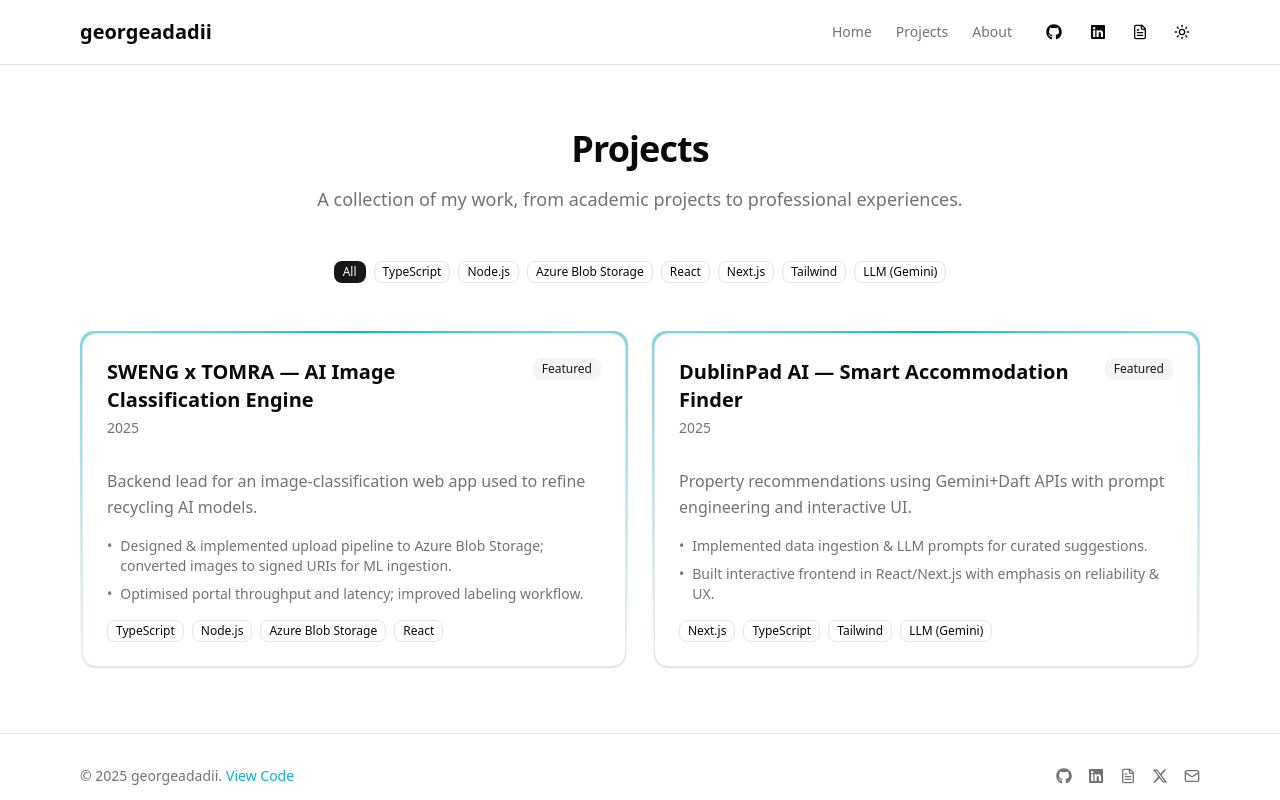
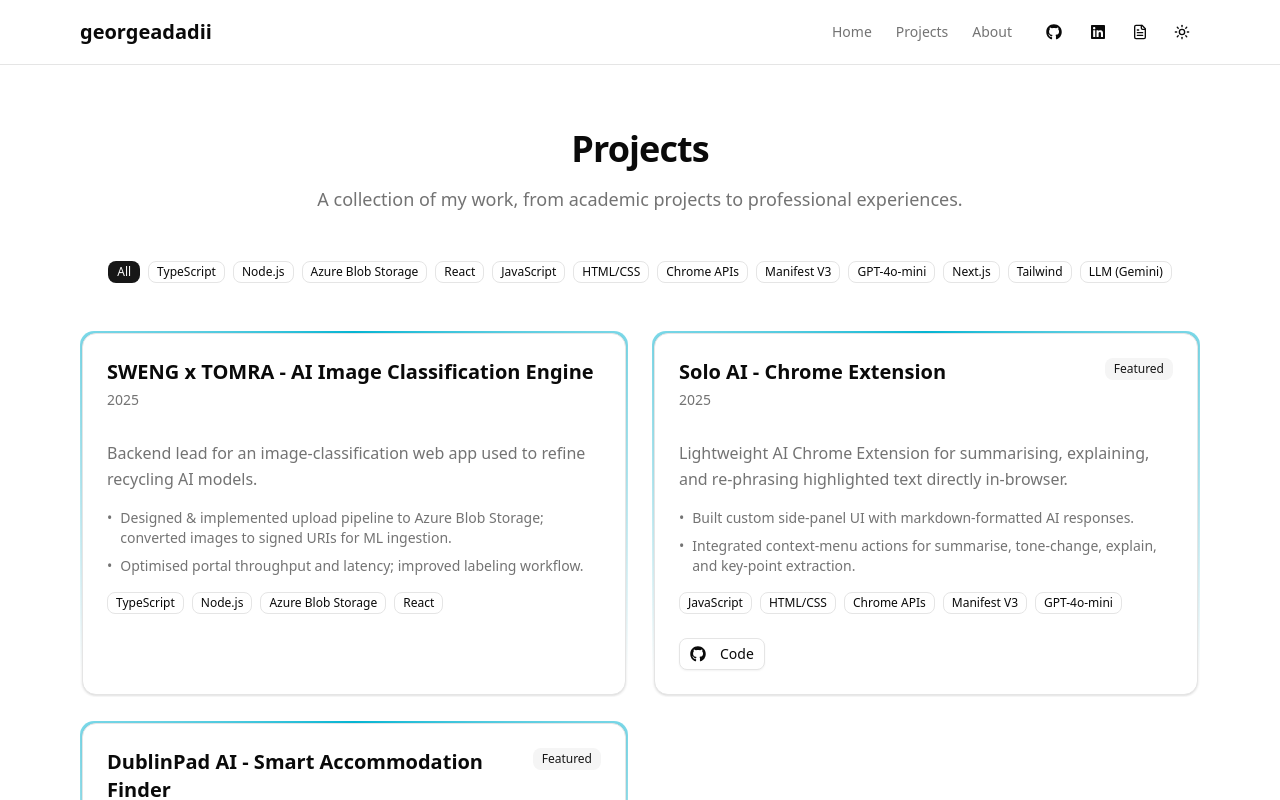
Before and after one commit to georgeadadii/personal-website, a Next.js app: page /projects in a window 1280 px wide. Shown: the top 800 px of the page. Built offline with nearby package versions, Linux system fonts and the light colour scheme.

Commit message:
Added new chrome extension project and some links

```diff
--- a/src/data/projects.ts
+++ b/src/data/projects.ts
@@ -3,7 +3,7 @@ import { Project } from '@/lib/types'
 export const PROJECTS: Project[] = [
   {
     slug: 'sweng-tomra-ai-image-classification',
-    title: 'SWENG x TOMRA — AI Image Classification Engine',
+    title: 'SWENG x TOMRA - AI Image Classification Engine',
     year: '2025',
     description:
       'Backend lead for an image-classification web app used to refine recycling AI models.',
@@ -12,7 +12,7 @@ export const PROJECTS: Project[] = [
       'Optimised portal throughput and latency; improved labeling workflow.',
     ],
     tech: ['TypeScript', 'Node.js', 'Azure Blob Storage', 'React'],
-    featured: true,
+    featured: false,
 
     overview: `This project was developed in collaboration with TOMRA as part of our Software Engineering module.
     The goal was to build a robust platform that supports recycling initiatives by improving TOMRA’s image classification models.
@@ -31,14 +31,57 @@ export const PROJECTS: Project[] = [
     real-time model feedback, and integration with additional AI services for faster retraining cycles.`,
   },
   {
+    slug: 'solo-ai-chrome-extension',
+    title: 'Solo AI - Chrome Extension',
+    year: '2025',
+    repo: 'https://github.com/georgeadadii/chrome-agent',
+    description:
+      'Lightweight AI Chrome Extension for summarising, explaining, and re-phrasing highlighted text directly in-browser.',
+    highlights: [
+      'Built custom side-panel UI with markdown-formatted AI responses.',
+      'Integrated context-menu actions for summarise, tone-change, explain, and key-point extraction.',
+      'Implemented local storage for chat history and preset management.',
+    ],
+    tech: [
+      'JavaScript',
+      'HTML/CSS',
+      'Chrome APIs',
+      'Manifest V3',
+      'GPT-4o-mini',
+    ],
+    featured: true,
+
+    overview: `Solo AI is a Chrome extension designed to bring a personal AI assistant directly into the browser.
+  By highlighting any text on a webpage, users can instantly trigger AI functions such as summarisation, tone adjustment,
+  explanation, or key-point extraction, all within a sleek side-panel interface, removing the need for switching tabs or apps.`,
+
+    challenges: [
+      'Navigating Chrome Manifest V3 restrictions and CSP (Content Security Policy) for dynamic script injection.',
+      'Rendering markdown safely inside the extension environment without remote scripts.',
+      'Ensuring a smooth UX with fade-in message animations and persistent chat history.',
+    ],
+
+    outcomes: [
+      'Developed a functional AI side-panel with multiple contextual tools and markdown support.',
+      'Created a clean, responsive design that integrates seamlessly with any webpage.',
+      'Established a framework for future “super-agent” capabilities using the new Chrome MCP standard.',
+    ],
+
+    future: `Planned updates include support for Notion/OneNote export, more advanced summarisation presets,
+  and user authentication for multi-device sync. Long-term, the goal is to evolve Solo into a fully-fledged Chrome super-agent
+  on the Chrome Extension Store.`,
+  },
+  {
     slug: 'dublinpad-ai',
-    title: 'DublinPad AI — Smart Accommodation Finder',
+    title: 'DublinPad AI - Smart Accommodation Finder',
     year: '2025',
+    repo: 'https://github.com/georgeadadii/DublinPadAI',
+    link: 'https://9000-firebase-dublinpadai-1759789807315.cluster-fbfjltn375c6wqxlhoehbz44sk.cloudworkstations.dev/location-preferences?monospaceUid=626426',
     description:
       'Property recommendations using Gemini+Daft APIs with prompt engineering and interactive UI.',
     highlights: [
+      'Secured 1st place in Google AI Hackathon Dublin 2025.',
       'Implemented data ingestion & LLM prompts for curated suggestions.',
-      'Built interactive frontend in React/Next.js with emphasis on reliability & UX.',
     ],
     tech: ['Next.js', 'TypeScript', 'Tailwind', 'LLM (Gemini)'],
     featured: true,
```
